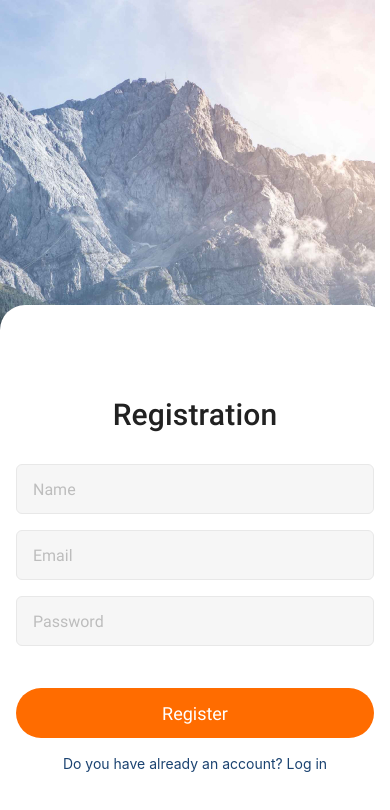
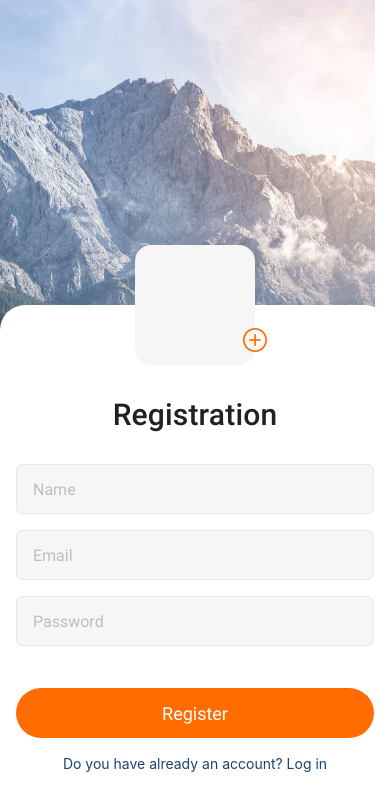
Before and after one commit to AndriiTkac4ov/goit-react-native-project, a React Native app: screen /Registration in a window 390 px wide. Shown: the top 810 px of the page. Built offline with nearby package versions, Linux system fonts and the light colour scheme; no server answers.

Commit message:
make view for avatar in registration screen

```diff
--- /dev/null
+++ b/helpers/uploadAvatarToServer.js
@@ -0,0 +1,18 @@
+import uuid from 'react-native-uuid';
+import { ref, uploadBytes, getDownloadURL } from "firebase/storage";
+import { storage } from '../firebase/config';
+
+export const uploadAvatarToServer = async (avatarUri) => {
+        try {
+            const response = await fetch(avatarUri);
+            const file = await response.blob();
+            const uniqueAvatarId = uuid.v4();
+            const storageRef = ref(storage, `avatars/${uniqueAvatarId}`);
+            await uploadBytes(storageRef, file);
+
+            return await getDownloadURL(storageRef);
+        } catch (error) {
+            console.error('Error adding avatar: ', error);
+            throw error;
+        }
+    };
--- a/screens/auth/RegistrationScreen.js
+++ b/screens/auth/RegistrationScreen.js
@@ -1,8 +1,8 @@
 import { useState } from 'react';
 import {
-    StyleSheet,
+    View,
     Text,
-    View,
+    Image,
     ImageBackground,
     TextInput,
     TouchableOpacity,
@@ -10,11 +10,15 @@ import {
     Platform,
     KeyboardAvoidingView,
     Keyboard,
+    Dimensions,
+    StyleSheet,
 } from 'react-native';
 import { useNavigation } from '@react-navigation/native';
 import { useDispatch } from 'react-redux';
 import { useWidthDimension } from '../../hooks/useWidthDimension';
 import { authUser } from '../../redux/auth/authOperations';
+import { AntDesign } from '@expo/vector-icons';
+import { uploadAvatarToServer } from '../../helpers/uploadAvatarToServer';
 
 const initialState = {
     name: '',
@@ -28,9 +32,12 @@ const initialStateForFocus = {
     onPassword: false,
 }
 
+const screenWidth = (Dimensions.get('window').width - 120)/2;
+
 export default function RegistrationScreen() {
     const [isShowKeyboard, setIsShowKeyboard] = useState(false);
     const [state, setState] = useState(initialState);
+    const [avatarUri, setAvatarUri] = useState(null);
     const [isFocus, setIsFocus] = useState(initialStateForFocus);
 
     const dispatch = useDispatch();
@@ -41,28 +48,33 @@ export default function RegistrationScreen() {
         setIsShowKeyboard(false);
         setIsFocus(initialStateForFocus);
         Keyboard.dismiss();
-    }
+    };
 
     const handleFocusOnName = () => {
         setIsShowKeyboard(true);
         setIsFocus({ onName: true });
-    }
+    };
 
     const handleFocusOnEmail = () => {
         setIsShowKeyboard(true);
         setIsFocus({ onEmail: true });
-    }
+    };
 
     const handleFocusOnPassword = () => {
         setIsShowKeyboard(true);
         setIsFocus({ onPassword: true });
-    }
+    };
+
+    const addAvatar = () => {
+        uploadAvatarToServer();
+        console.log('Let see Avatar!!!');
+    };
 
     const sendValues = () => {
         dispatch(authUser.signUpOper(state));
         setState(initialState);
         keyboardHide();
-    }
+    };
 
     return (
         <TouchableWithoutFeedback onPress={keyboardHide}>
@@ -76,6 +88,20 @@ export default function RegistrationScreen() {
                         behavior={Platform.OS === 'ios' && 'padding'}
                     >
                         <View style={styles.registerWrapper}>
+                            <View style={styles.avatarWrapper}>
+                                <View>
+                                    {avatarUri && (
+                                        <Image source={{ uri: avatarUri }} style={styles.avatar} />
+                                    )}
+                                </View>
+                                <TouchableOpacity
+                                    onPress={addAvatar}
+                                    style={styles.addAvatarBtn}
+                                >
+                                    <AntDesign name="pluscircleo" size={24} color="rgba(255, 108, 0, 1)" />
+                                </TouchableOpacity>
+                            </View>
+
                             <Text style={styles.title}>Registration</Text>
 
                             <View style={{
@@ -171,6 +197,27 @@ const styles = StyleSheet.create({
         borderTopRightRadius: 25,
         paddingTop: 92,
     },
+    avatarWrapper: {
+        position: 'absolute',
+        top: -60,
+        left: screenWidth,
+        zIndex: 1,
+        width: 120,
+        height: 120,
+        borderRadius: 16,
+        backgroundColor: '#F6F6F6',
+    },
+    avatar: {
+        width: "100%",
+        height: "100%",
+        transform: [{ scale: 1.01 }],
+    },
+    addAvatarBtn: {
+        position: 'absolute',
+        top: 82,
+        left: 108,
+        zIndex: 2,
+    },
     title: {
         fontFamily: 'Roboto-Medium',
         color: '#212121',
```
Also changed, not shown: screens/auth/LoginScreen.js (+6 -6 lines).
